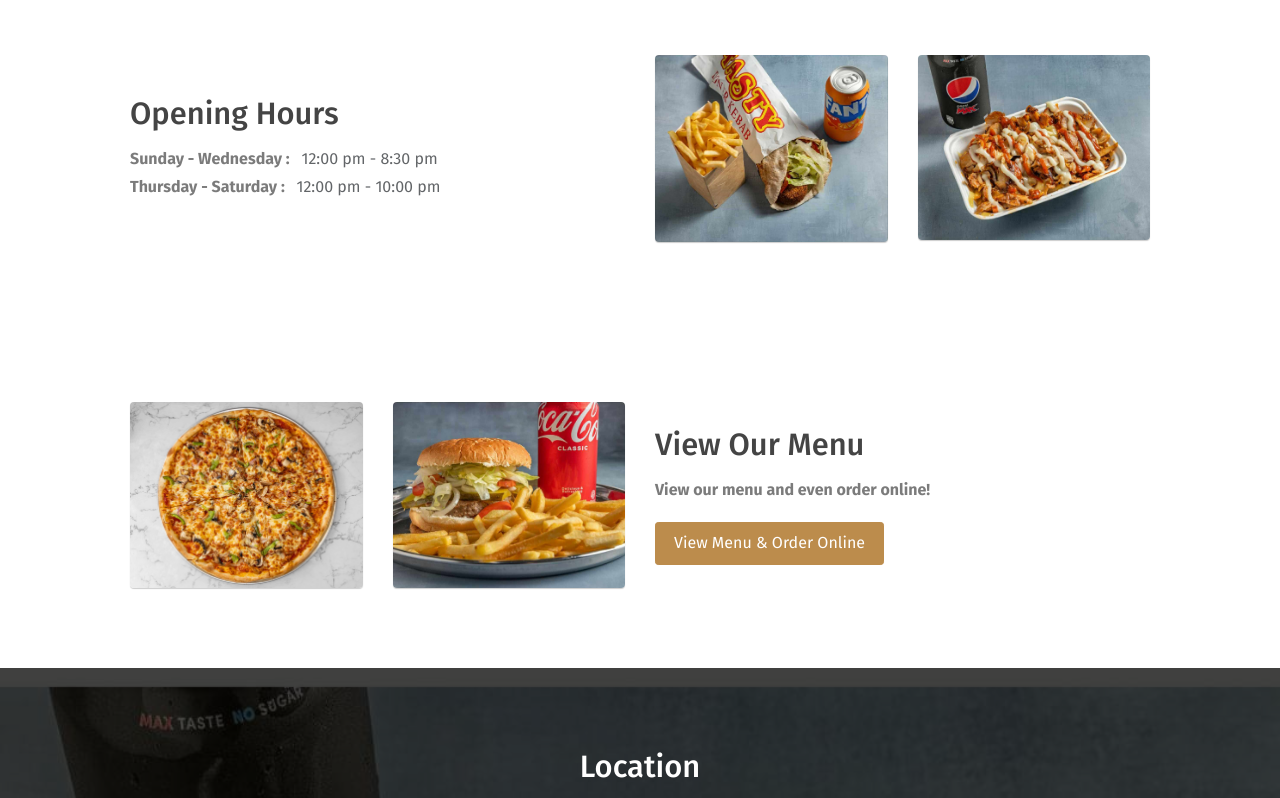
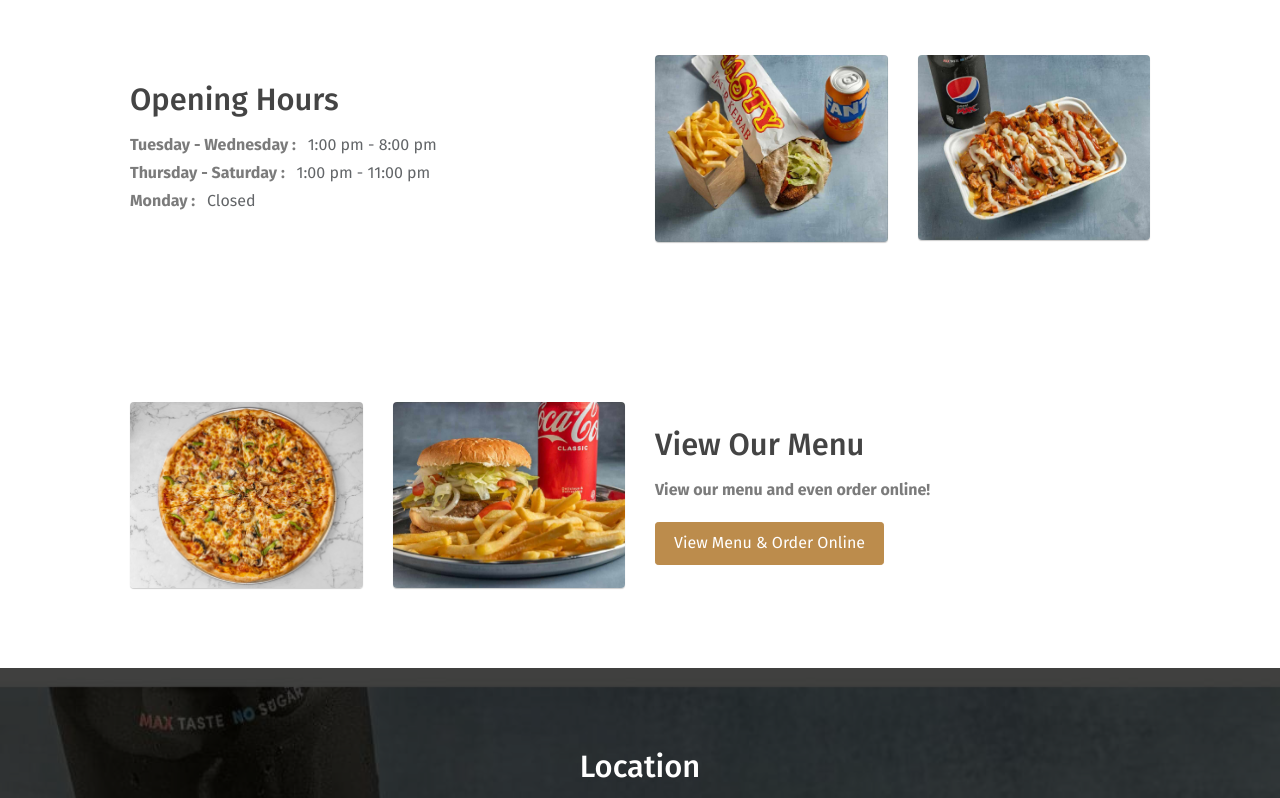
Before and after one commit to CharnwoodFoodTruck/CharnwoodFoodTruck.github.io, a website: page docs/index.html in a window 1280 px wide. Shown: the part 800-1598 px from the top of the page. Drawn offline with Linux system fonts and the light colour scheme.

Commit message:
New open hours

```diff
--- a/docs/index.html
+++ b/docs/index.html
@@ -87,8 +87,9 @@
             <div class="row align-items-center">
                 <div class="col-md-6">
                     <h3 class="section-title">Opening Hours</h3>
-                    <p class="mb-1 font-weight-bold">Sunday - Wednesday : <span class="font-weight-normal pl-2 text-dark">12:00 pm - 8:30 pm</span></p>
-                    <p class="mb-1 font-weight-bold">Thursday - Saturday : <span class="font-weight-normal pl-2 text-dark">12:00 pm - 10:00 pm</span></p>
+                    <p class="mb-1 font-weight-bold">Tuesday - Wednesday : <span class="font-weight-normal pl-2 text-dark">1:00 pm - 8:00 pm</span></p>
+                    <p class="mb-1 font-weight-bold">Thursday - Saturday : <span class="font-weight-normal pl-2 text-dark">1:00 pm - 11:00 pm</span></p>
+                    <p class="mb-1 font-weight-bold">Monday : <span class="font-weight-normal pl-2 text-dark">Closed</span></p>
                 </div>
                 <div class="col-md-6">
                     <div class="row">
```
